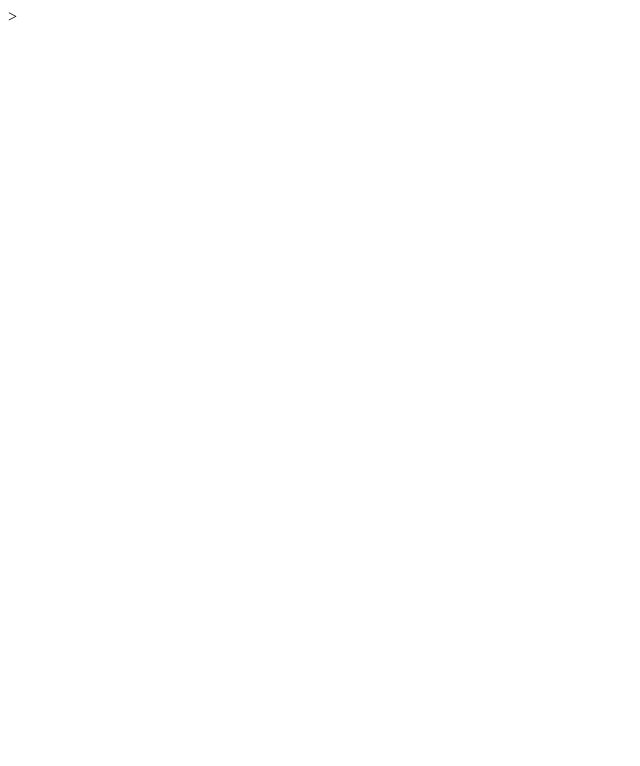
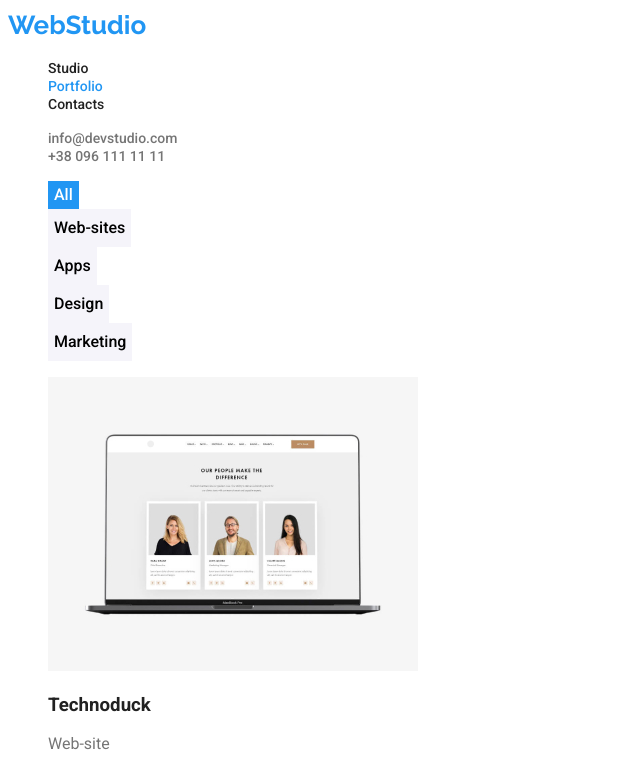
Before and after one commit to mdemir5283/goit-markup-hw-02, a plain HTML site: page portfolio.html in a window 1280 px wide. Shown: the top 766 px of the page, without its empty margins (0-640 px from the left). Drawn offline with Linux system fonts and the light colour scheme.

Commit message:
homework 2 part 2

```diff
--- a/css/styles.css
+++ b/css/styles.css
@@ -2,6 +2,12 @@
 
 @import url("https://fonts.googleapis.com/css2?family=Raleway:wght@700&display=swap");
 
+:root {
+  --primary-text-color: #212121;
+}
+a {
+  text-decoration: none;
+}
 .hero-section {
   background: rgba(47, 48, 58, 1);
   color: #ffffff;
@@ -33,6 +39,30 @@ h1 {
 
   color: #ffffff;
 }
+.active-button {
+  background: #2196f3;
+  color: #ffffff;
+  border: none;
+  font-family: "Roboto";
+  font-style: normal;
+  font-weight: 500;
+  font-size: 16px;
+  line-height: 26px;
+}
+.btn-service11 {
+  font-family: "Roboto";
+  font-style: normal;
+  font-weight: 500;
+  font-size: 16px;
+  text-align: left;
+  height: 38px;
+  left: 495px;
+  top: 174px;
+  background: #f5f4fa;
+  border: none;
+  cursor: pointer;
+}
+
 .navbar-navlink {
   font-family: "Roboto";
   font-style: normal;
@@ -40,7 +70,8 @@ h1 {
   font-size: 14px;
   color: #212121;
 }
-.navbar-studio {
+.navbar-studio,
+.navbar-portfolio {
   color: #2196f3;
   font-family: "Roboto";
   font-style: normal;
@@ -49,14 +80,13 @@ h1 {
 }
 
 .logo {
-  width: 145px;
-  height: 31px;
   font-family: "Raleway";
   font-style: normal;
   font-weight: 700;
   font-size: 26px;
   color: #2196f3;
   text-decoration: none;
+  line-height: 1.34;
 }
 .info-navlink {
   list-style: none;
@@ -67,7 +97,7 @@ h1 {
   font-family: "Roboto";
   font-style: normal;
   font-weight: 700;
-  color: #212121;
+  color: var(--primary-text-color);
 }
 .body-section p {
   color: #757575;
@@ -124,3 +154,16 @@ a {
   font-weight: 400;
   color: #fff;
 }
+.apps {
+  font-family: "Roboto";
+  font-style: normal;
+  font-weight: 700;
+  color: #212121;
+}
+.apps1 {
+  font-family: "Roboto";
+  font-style: normal;
+  font-weight: 400;
+  font-size: 16px;
+  color: #757575;
+}
--- a/portfolio.html
+++ b/portfolio.html
@@ -1 +1,149 @@
->
+<!DOCTYPE html>
+<html lang="en">
+  <head>
+    <meta charset="UTF-8" />
+    <meta http-equiv="X-UA-Compatible" content="IE=edge" />
+    <meta name="viewport" content="width=device-width, initial-scale=1.0" />
+    <title class="webstudio">WEB STUDIO</title>
+    <link rel="stylesheet" href="css/styles.css" />
+  </head>
+  <body>
+    <header class="header">
+      <a class="logo" href="index.html">WebStudio</a>
+      <nav class="header-navbar">
+        <ul>
+          <li>
+            <a class="navbar-navlink" href="index.html">Studio</a>
+          </li>
+          <li>
+            <a class="navbar-portfolio active" href="portfolio.html"
+              >Portfolio</a
+            >
+          </li>
+          <li>
+            <a class="navbar-navlink" href="contacts.html">Contacts</a>
+          </li>
+        </ul>
+      </nav>
+      <ul>
+        <li>
+          <a class="info-navlink" href="mailto:info@devstudio.com"
+            >info@devstudio.com</a
+          >
+        </li>
+        <li>
+          <a class="info-navlink" href="tel:+380961111111">+38 096 111 11 11</a>
+        </li>
+      </ul>
+    </header>
+    <main>
+      <ul>
+        <li>
+          <button type="button" class="active-button">All</button>
+        </li>
+        <li>
+          <button type="button" class="btn-service11">Web-sites</button>
+        </li>
+        <li>
+          <button type="button" class="btn-service11">Apps</button>
+        </li>
+        <li>
+          <button type="button" class="btn-service11">Design</button>
+        </li>
+        <li>
+          <button type="button" class="btn-service11">Marketing</button>
+        </li>
+      </ul>
+
+      <ul>
+        <li>
+          <img
+            src="images/laptop.jpg"
+            alt="laptop website display"
+            width="370"
+          />
+          <h3 class="apps">Technoduck</h3>
+          <p class="apps1">Web-site</p>
+        </li>
+        <li>
+          <img
+            src="images/basketball.jpg"
+            alt="poster two people playing basketball"
+            width="370"
+          />
+          <h3 class="apps">Poster New Orlean vs Golden Star</h3>
+          <p class="apps1">Design</p>
+        </li>
+        <li>
+          <img
+            src="images/restaurant.jpg"
+            alt="Seafood restaurant"
+            width="370"
+          />
+          <h3 class="apps">Seafood Restaurant</h3>
+          <p class="apps1">Apps</p>
+        </li>
+        <li>
+          <img
+            src="images/headphones.jpg"
+            alt="listening with headphones"
+            width="370"
+          />
+          <h3 class="apps">Project prime</h3>
+          <p class="apps1">Marketing</p>
+        </li>
+        <li>
+          <img
+            src="images/gift-boxes.jpg"
+            alt="gift boxes for friends"
+            width="370"
+          />
+          <h3 class="apps">Project Boxes</h3>
+          <p class="apps1">Apps</p>
+        </li>
+        <li>
+          <img src="images/desktop.jpg" alt="desktop for player" width="370" />
+          <h3 class="apps">Insparation has no Borders</h3>
+          <p class="apps1">Web-site</p>
+        </li>
+        <li>
+          <img src="images/magazine.jpg" alt="Reading magazine" width="370" />
+          <h3 class="apps">Limited Edition</h3>
+          <p class="apps1">Design</p>
+        </li>
+        <li>
+          <img
+            src="images/label.jpg"
+            alt="Label tag for suitcase"
+            width="370"
+          />
+          <h3 class="apps">Project Labb</h3>
+          <p class="apps1">Marketing</p>
+        </li>
+        <li>
+          <img src="images/using-laptop.jpg" alt="using laptop" width="370" />
+          <h3 class="apps">Growing Business</h3>
+          <p class="apps1">Apps</p>
+        </li>
+      </ul>
+    </main>
+    <footer class="footer">
+      <a class="logo" href="index.html">WebStudio</a>
+      <address class="address">
+        <ul>
+          <li>
+            <a href="https://goo.gl/maps/Q5dtFt689kf268YPA">
+              695 Park Ave,New York,Ny 1065,United States
+            </a>
+          </li>
+          <li>
+            <a href="mailto:info@devstudio.com">info@devstudio.com</a>
+          </li>
+          <li>
+            <a href="tel:+12127724150">+1 212-772-4150</a>
+          </li>
+        </ul>
+      </address>
+    </footer>
+  </body>
+</html>
```
Also changed, not shown: index.html (+19 -14 lines), images/basketball.jpg (added), images/desktop.jpg (added), images/gift-boxes.jpg (added), images/headphones.jpg (added), images/label.jpg (added), images/laptop.jpg (added), images/magazine.jpg (added), images/restaurant.jpg (added), images/using-laptop.jpg (added).
